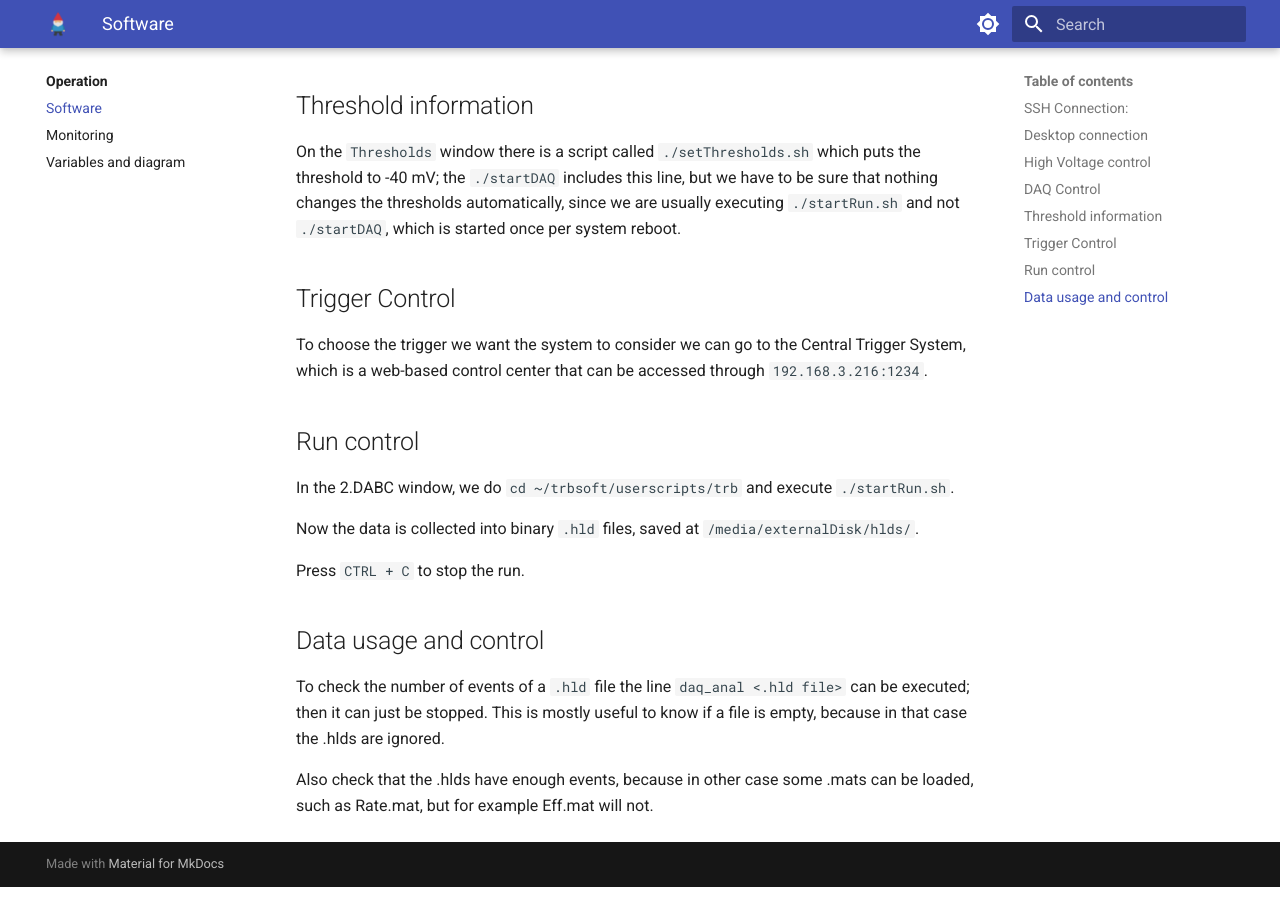
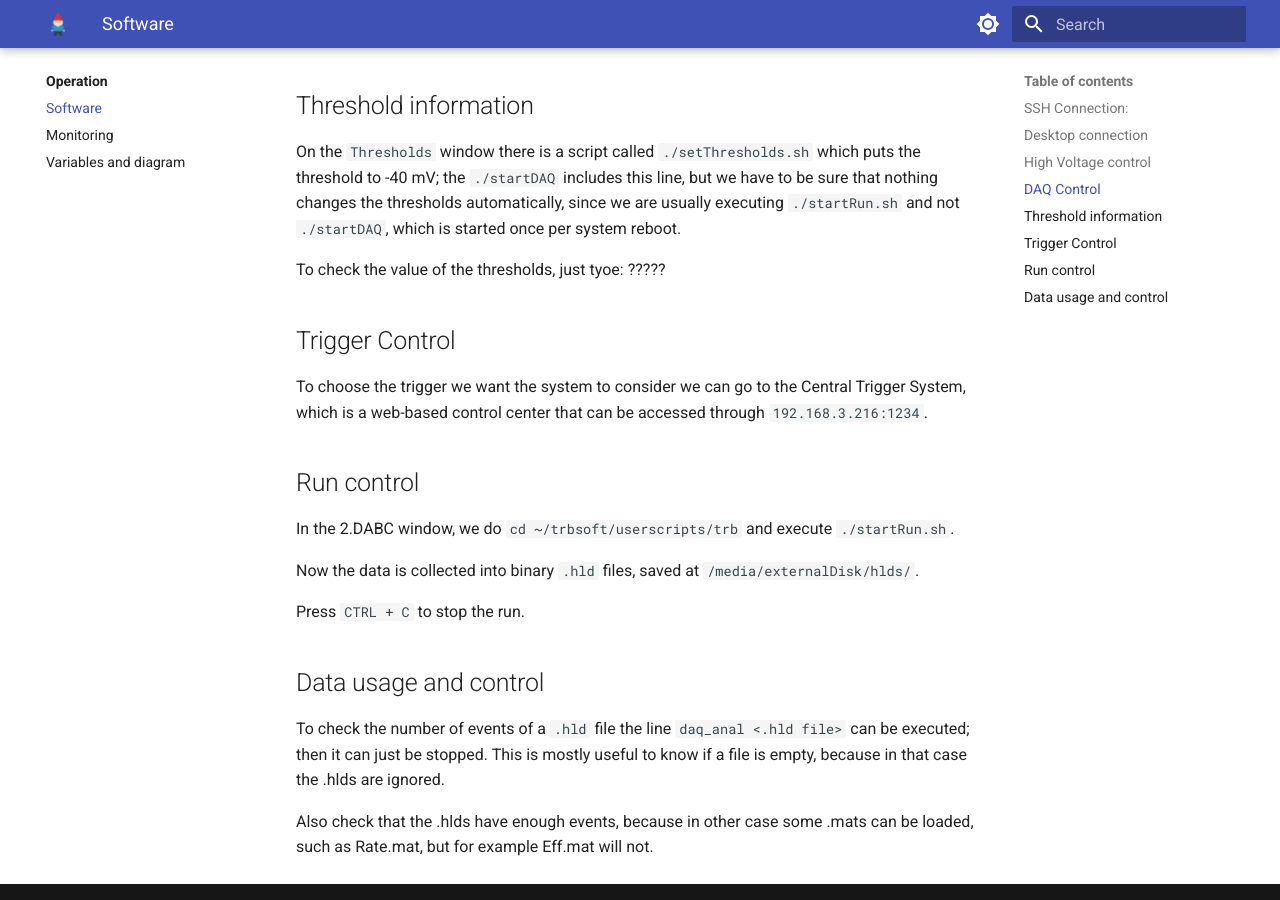
Before and after one commit to cayesoneira/miniTRASGO-documentation, an MkDocs documentation site: the page built from docs/operation/software.md, in a window 1280 px wide and 900 px high, scrolled down 1558 px. Built offline with MkDocs 1.6.1 and Material for MkDocs 9.7.7, drawn with Linux system fonts in a browser that asks for light colours.

Commit message:
Update software.md

```diff
--- a/docs/operation/software.md
+++ b/docs/operation/software.md
@@ -44,6 +44,8 @@
 ## Threshold information
 On the `Thresholds` window there is a script called `./setThresholds.sh` which puts the threshold to -40 mV; the `./startDAQ` includes this line, but we have to be sure that nothing changes the thresholds automatically, since we are usually executing `./startRun.sh` and not `./startDAQ`, which is started once per system reboot.
 
+To check the value of the thresholds, just tyoe: ?????
+
 ## Trigger Control
 
 To choose the trigger we want the system to consider we can go to the Central Trigger System, which is a web-based control center that can be accessed through `192.168.3.216:1234`.
```
